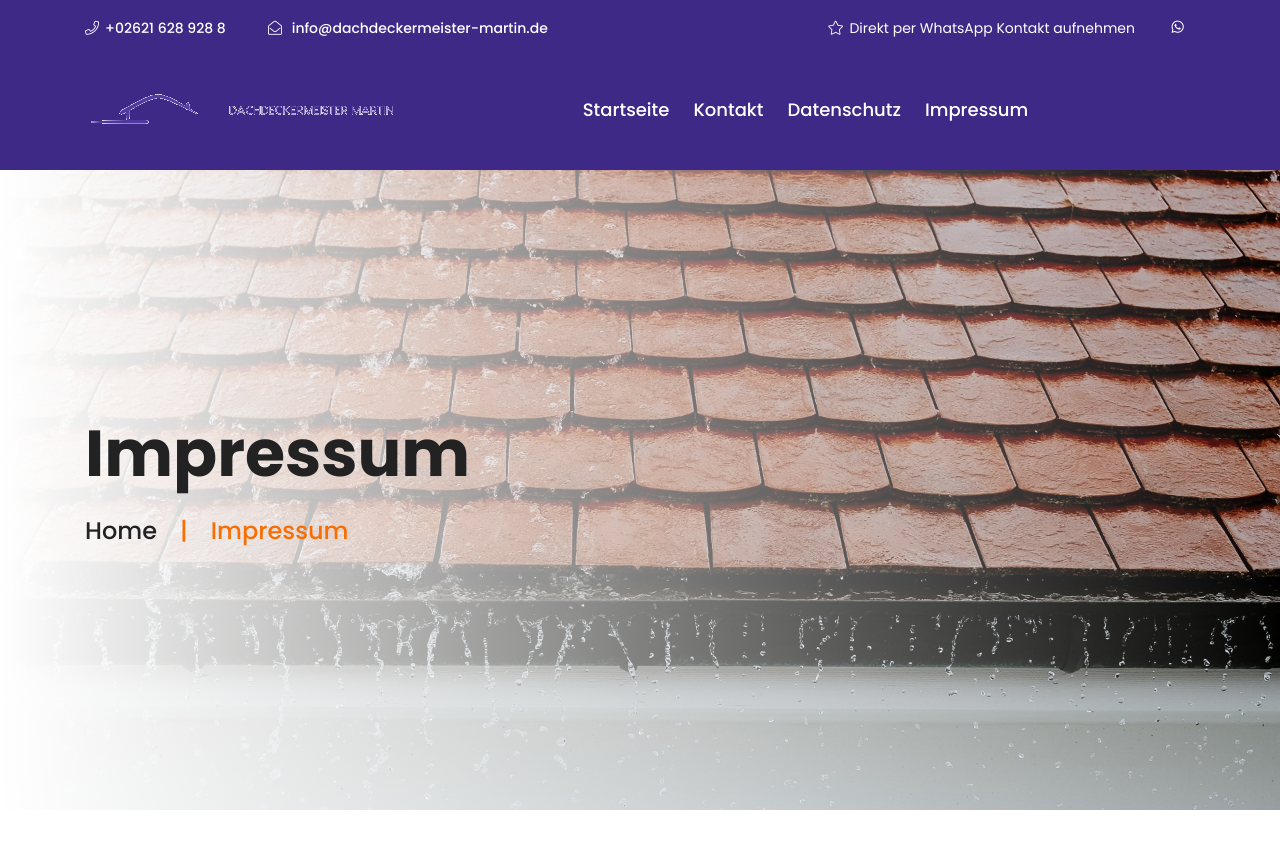
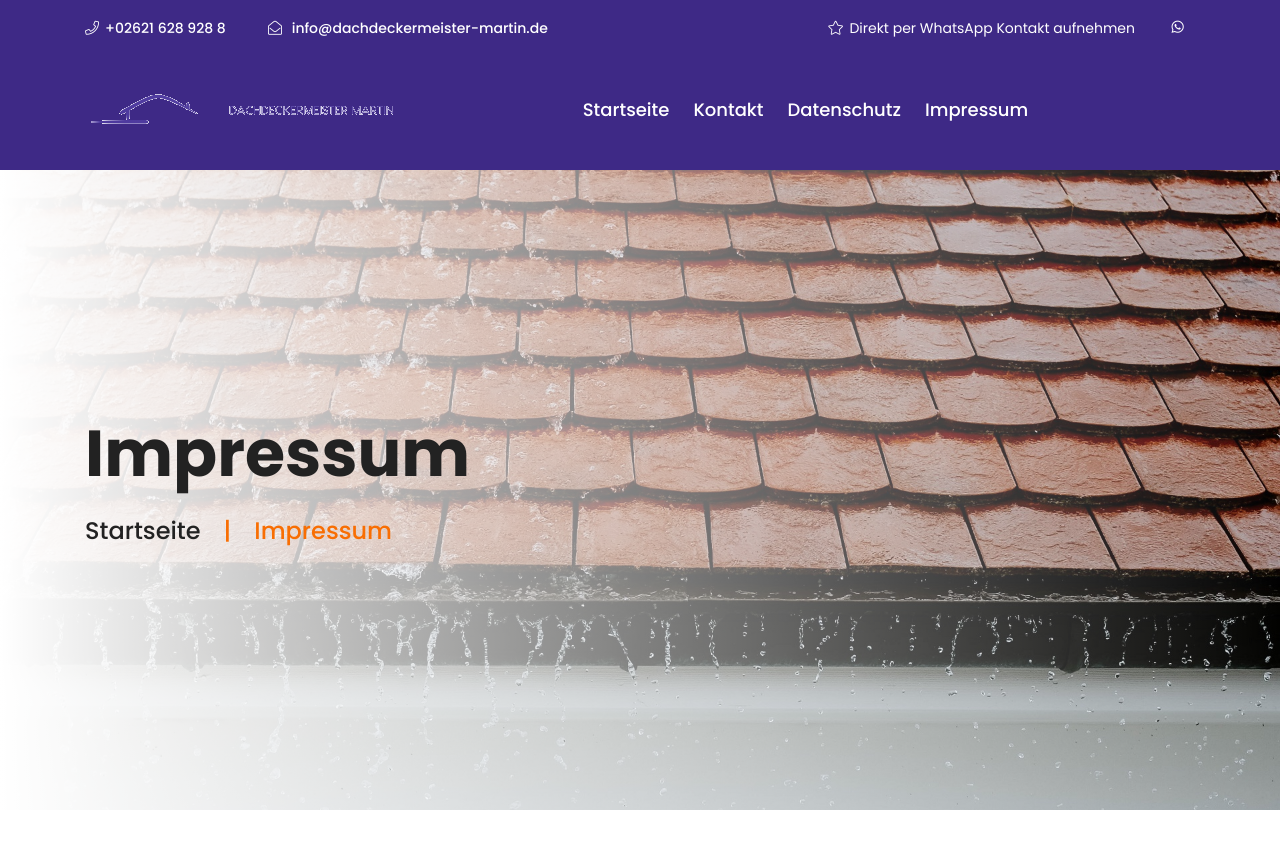
Before and after one commit to dachdeckermeister-martin/dachdeckermeister-martin.github.io, a Jekyll site: the page built from impressum.html, in a window 1280 px wide and 900 px high. Shown: the top 849 px of the window. Built offline with Jekyll 4.4.1, drawn with Linux system fonts in a browser that asks for light colours; comment, search, counter and statistics services are not loaded.

Commit message:
Update page_header.html

```diff
--- a/_includes/page_header.html
+++ b/_includes/page_header.html
@@ -7,7 +7,7 @@
                         <h3 class="title text-capitalize">{{page.title}}</h3>
                         <nav aria-label="breadcrumb">
                             <ol class="breadcrumb">
-                                <li class="breadcrumb-item"><a href="{{site.url}}">Home</a></li>
+                                <li class="breadcrumb-item"><a href="{{site.url}}">Startseite</a></li>
                                 <li class="breadcrumb-item active" aria-current="page">{{page.title | truncatewords: "4"}}</li>
                             </ol>
                         </nav>
```
